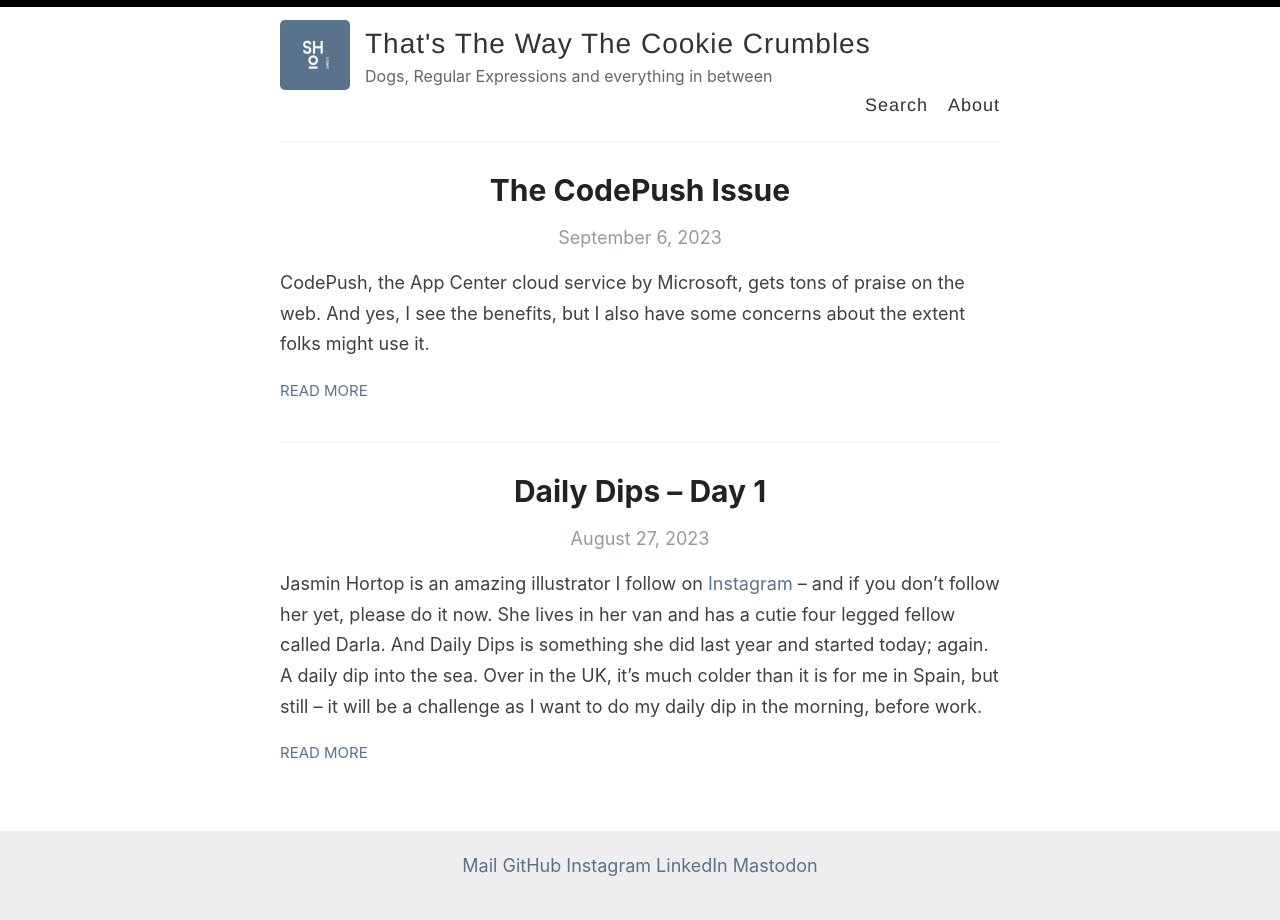
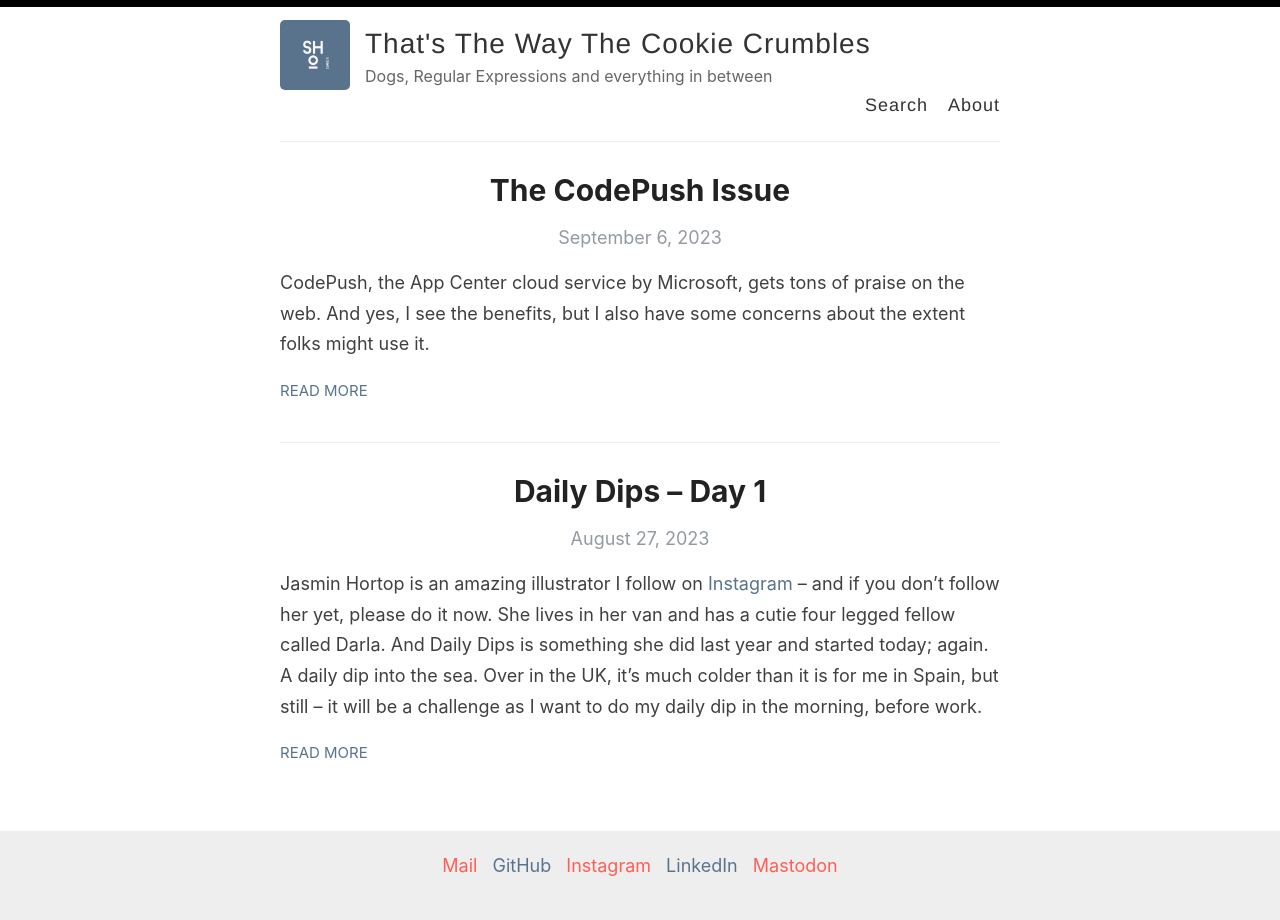
Before and after one commit to slickepinne/slickepinne.github.io, a Jekyll site: the page built from index.html, in a window 1280 px wide. Built offline with Jekyll 4.4.1, drawn with Linux system fonts in a browser that asks for light colours; the list of posts is cut into pages by our own code.

Commit message:
Update link stylings

```diff
--- a/assets/style.scss
+++ b/assets/style.scss
@@ -455,6 +455,13 @@ nav {
 footer {
   padding: 20px 0;
   text-align: center;
+}
+
+a.svg-icons {
+  padding: 0 5px;
+  &:nth-child(odd) {
+    color: $tagBg;
+  }
 }
 
 body:after {
```
